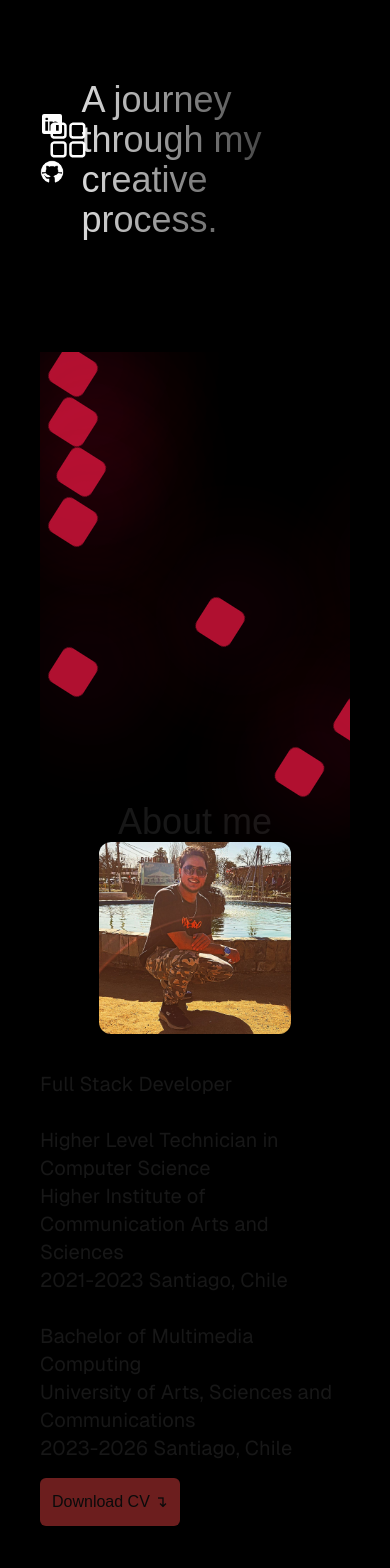
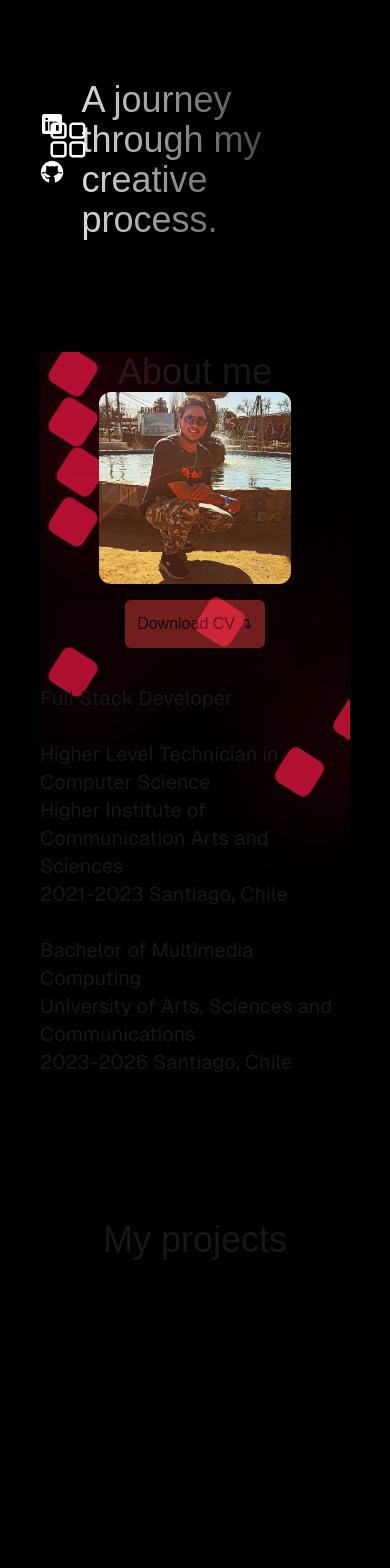
Before and after one commit to Raxter98/mi-portafolio, a Next.js app: page / in a window 390 px wide. Shown: the top 1568 px of the page. Built offline with nearby package versions, Linux system fonts and the light colour scheme.

Commit message:
agregando cambios responsive

```diff
--- a/app/page.tsx
+++ b/app/page.tsx
@@ -44,7 +44,7 @@ export default function Home() {
 
 
 
-        <div className="md:w-[600] ">
+        <div className="md:w-[601px] ">
 
           <Welcome/>
         </div>
@@ -53,12 +53,12 @@ export default function Home() {
 
 
 
-        <div  className="md:w-[968] md: mt-28">
+        <div  className="md:w-[968px] md: mt-28">
           <AboutMe/>
         </div>
 
 
-<div className="md:w-[968] ">
+<div className="md:w-[968px] ">
 
         <MyProjects/>
 </div>
@@ -70,12 +70,12 @@ export default function Home() {
         </div>
 
 
-<div className="md:w-[968] ">
+<div className="md:w-[968px] ">
 
         <Skills/>
 </div>
 
-<div className="md:w-[968] ">
+<div className="md:w-[968px] ">
 
       <Contact/>
 </div>
--- a/components/about/page.tsx
+++ b/components/about/page.tsx
@@ -11,7 +11,10 @@ const AboutMe = () => {
   }, []);
 
   return (
-    <div  data-aos="fade-left" className=" overflow-x-hidden md:w-full md:overflow-hidden mt-14 md:mt-0 ">
+    <div
+      data-aos="fade-left"
+      className=" overflow-x-hidden md:w-full md:overflow-hidden mt-14 md:mt-0 "
+    >
       <Ball />
 
       <section className=" md:flex   w-full  justify-center">
@@ -28,38 +31,51 @@ const AboutMe = () => {
               layout="fill"
               className="md:object-cover md:object-top rounded-xl "
             />
-
-
           </div>
-
-
+          <div className="block md:hidden">
+            <a href="/cv.pdf" download="cv.pdf">
+              <button className="bg-red-500 opacity-45 p-3 mt-4 rounded-md hover:opacity-100 transition ease-in-out delay-150">
+                Download CV ↴
+              </button>
+            </a>
+          </div>
         </div>
         <div className="md:w-[700px] md:mt-10  flex flex-col">
           <p className="text-xl z-10 font-[family-name:var(--font-geist-sans)]  md:mr-6">
-
             <span className=" md:text-3xl">Full Stack Developer</span>
             <br />
             <br />
-           <span className="md:text-2xl">Higher Level Technician in Computer Science </span>
+            <span className="md:text-2xl">
+              Higher Level Technician in Computer Science{" "}
+            </span>
             <br />
-           <span className="md:text-xl"> Higher Institute of Communication Arts and Sciences </span>
+            <span className="md:text-xl">
+              {" "}
+              Higher Institute of Communication Arts and Sciences{" "}
+            </span>
             <br />
             <span>2021-2023 Santiago, Chile</span>
             <br />
             <br />
-          <span className="md:text-2xl">Bachelor of Multimedia Computing </span>
+            <span className="md:text-2xl">
+              Bachelor of Multimedia Computing{" "}
+            </span>
             <br />
-           <span className="md:text-xl"> University of Arts, Sciences and Communications</span>
+            <span className="md:text-xl">
+              {" "}
+              University of Arts, Sciences and Communications
+            </span>
             <br />
             <span>2023-2026 Santiago, Chile</span>
             <br />
-
           </p>
-          <div >
-
-          <a href="/cv.pdf" download="cv.pdf"><button className="bg-red-500 opacity-45 p-3 mt-4 rounded-md  hover:opacity-100 transition ease-in-out delay-150 " > Download CV ↴ </button> </a>
+          <div className="hidden md:block">
+            <a href="/cv.pdf" download="cv.pdf">
+              <button className="bg-red-500 opacity-45 p-3 mt-4 rounded-md hover:opacity-100 transition ease-in-out delay-150">
+                Download CV ↴
+              </button>
+            </a>
           </div>
-
         </div>
       </section>
     </div>
--- a/components/bootingBall/page.tsx
+++ b/components/bootingBall/page.tsx
@@ -4,7 +4,7 @@ const Ball = () =>{
 
 
     return(
-        <ul className="floorBall">
+        <ul className="floorBall absolute">
              <div className="cuadrado z-0">
               <li ></li>
 
--- a/components/myProjects/page.tsx
+++ b/components/myProjects/page.tsx
@@ -51,7 +51,7 @@ const MyProjects = () => {
 
   return (
     <div id="projects" className="w-full  mt-36 text-center" data-aos="zoom-out">
-      <h2 className="text-4xl md:mb-11 from-white to-black md:text-5xl ">
+      <h2 className=" text-4xl md:mb-11 from-white to-black md:text-5xl ">
         My projects
       </h2>
       <section
@@ -59,18 +59,18 @@ const MyProjects = () => {
         className="relative md:flex justify-center gap-8 items-center sm:items-start z-10 "
       >
         {/* Pantalla de reproduccion */}
-        <div className=" md:w-2/4 md:h-[600] item-center md:items-end flex flex-col ">
+        <div className=" md:w-2/4 md:h-[600px] item-center md:items-end flex flex-col ">
 
-          <div className="mt-5 md:mt-20 h-[400]    md:w-[400] flex  md:rounded-l-xl items-center" ref={animationRef} >
+          <div className="mt-5 md:mt-20 h-[400px]    md:w-[400px] flex  md:rounded-l-xl items-center" ref={animationRef} >
                  {linkVideo && <button onClick={closing} className="bg-white animate-pulse    z-40 transform active:scale-75 transition-transform  rounded-l-lg"><p className="text-2xl  text-black     transform active:scale-75 transition-transform mb-1"> →</p></button> }
-                  <video ref={videoRef} autoPlay muted loop className="h-[300] md:h-[400]">
+                  <video ref={videoRef} autoPlay muted loop className="h-[300px] md:h-[400px]">
                      {linkVideo && <source src={linkVideo} />}
                   </video>
             </div>
         </div>
 
         {/* Pantalla de cartas */}
-        <div className="flex-col flex items-center mt-20 md:mt-0  md:w-2/4 md:h-[600] overflow-y-scroll md:scroll">
+        <div className="flex-col flex items-center mt-20 md:mt-0  md:w-2/4 md:h-[600px] overflow-y-scroll md:scroll">
 
 
             {/* Animación */}
```
Lines whose indentation alone changed are shown as unchanged.
